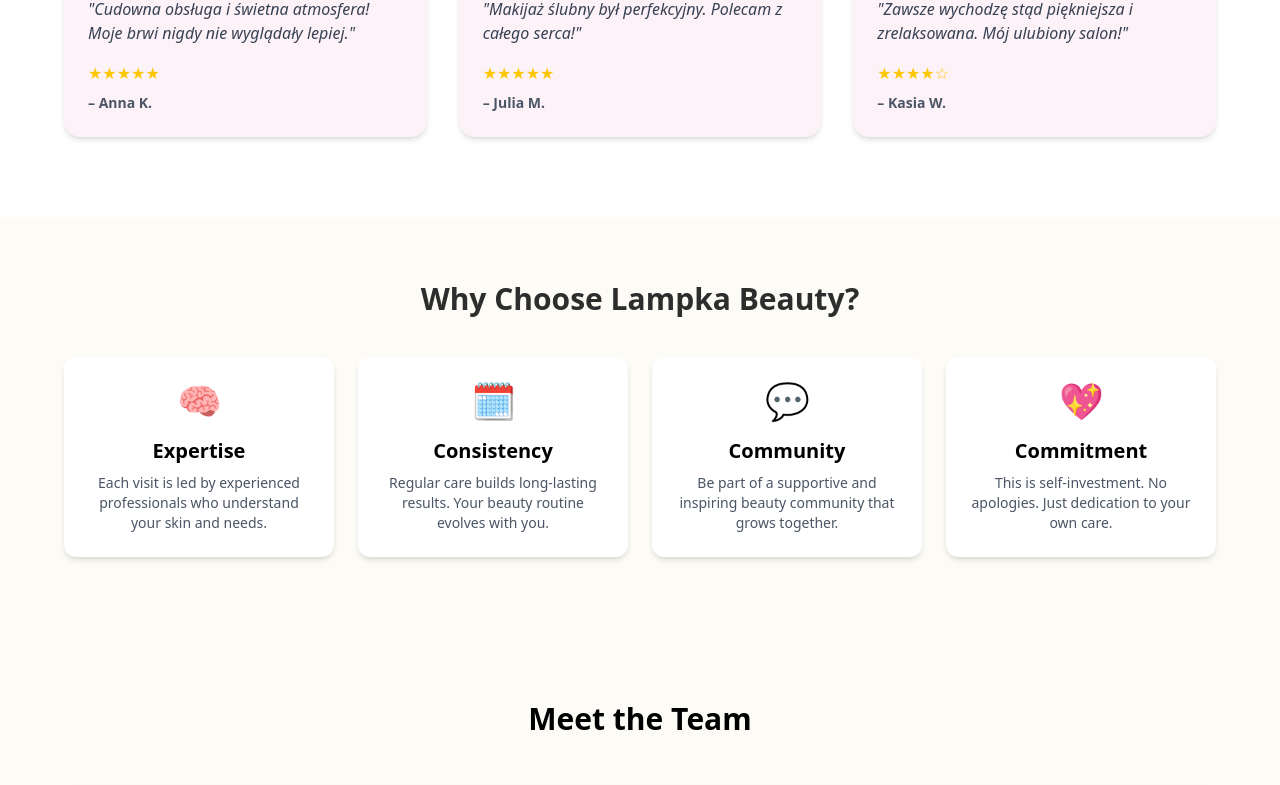
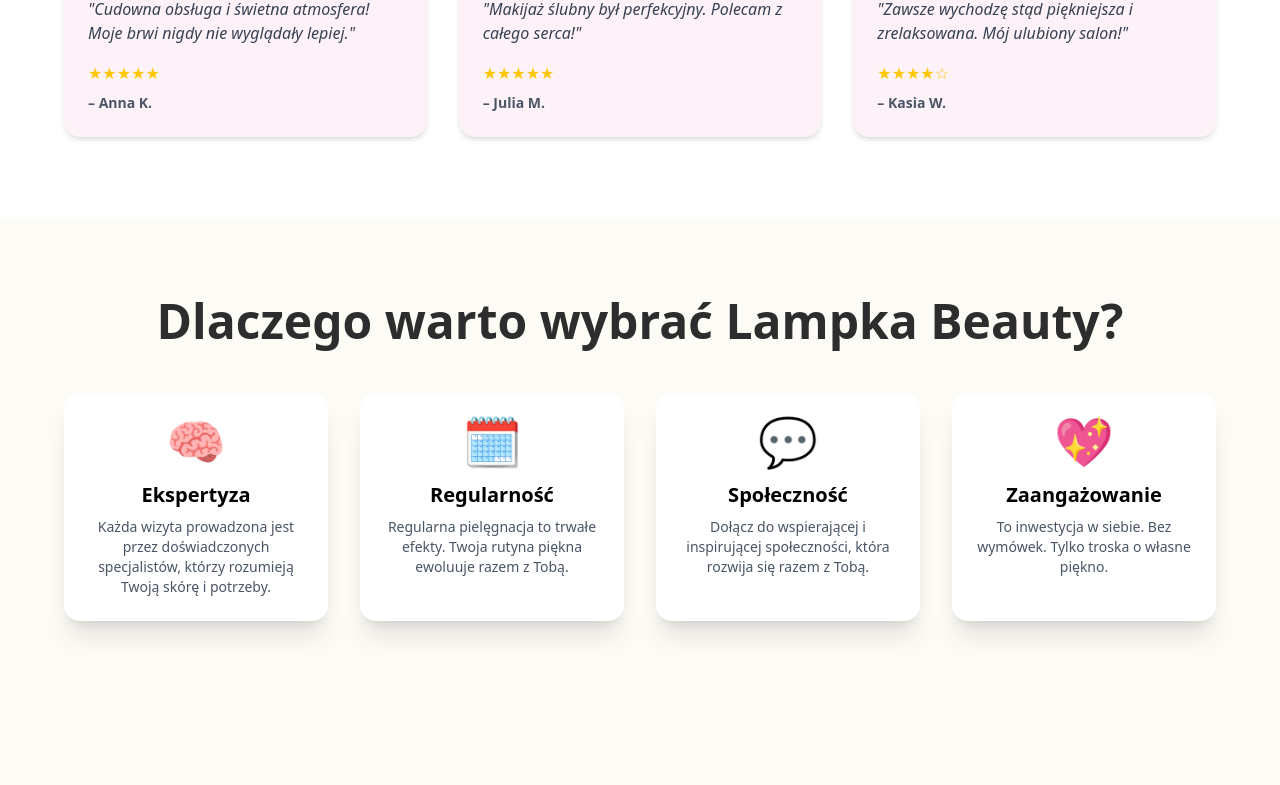
Before and after one commit to AlexBialas/Lampka-Beauty, a React (Vite) app in the folder client/: page / in a window 1280 px wide. Shown: the part 2000-2785 px from the top of the page. Built offline with nearby package versions, Linux system fonts and the light colour scheme.

Commit message:
Refactor Home with mapped animated sections and direction support

```diff
--- a/client/package.json
+++ b/client/package.json
@@ -11,9 +11,11 @@
   },
   "dependencies": {
     "@tailwindcss/vite": "^4.1.11",
+    "framer-motion": "^12.23.3",
     "react": "^19.1.0",
     "react-dom": "^19.1.0",
     "react-icons": "^5.5.0",
+    "react-intersection-observer": "^9.16.0",
     "react-router-dom": "^7.6.3",
     "tailwindcss": "^4.1.11"
   },
--- a/client/src/components/WhyUsSection.tsx
+++ b/client/src/components/WhyUsSection.tsx
@@ -1,46 +1,51 @@
+import FadeIn from "./animations/FadeInWhenVisible";
+// Możesz potem podmienić SVG-ikonki zamiast emoji
+
 const benefits = [
   {
-    title: "Expertise",
+    title: "Ekspertyza",
     description:
-      "Each visit is led by experienced professionals who understand your skin and needs.",
-    icon: "🧠", // Na razie emoji, potem ikony SVG
+      "Każda wizyta prowadzona jest przez doświadczonych specjalistów, którzy rozumieją Twoją skórę i potrzeby.",
+    icon: "🧠", // docelowo SVG
   },
   {
-    title: "Consistency",
+    title: "Regularność",
     description:
-      "Regular care builds long-lasting results. Your beauty routine evolves with you.",
+      "Regularna pielęgnacja to trwałe efekty. Twoja rutyna piękna ewoluuje razem z Tobą.",
     icon: "🗓️",
   },
   {
-    title: "Community",
+    title: "Społeczność",
     description:
-      "Be part of a supportive and inspiring beauty community that grows together.",
+      "Dołącz do wspierającej i inspirującej społeczności, która rozwija się razem z Tobą.",
     icon: "💬",
   },
   {
-    title: "Commitment",
+    title: "Zaangażowanie",
     description:
-      "This is self-investment. No apologies. Just dedication to your own care.",
+      "To inwestycja w siebie. Bez wymówek. Tylko troska o własne piękno.",
     icon: "💖",
   },
 ];
 
 const WhyUsSection = () => {
   return (
-    <section className="bg-[#fdfbf6] py-16 px-4 text-center">
-      <h2 className="text-3xl font-semibold mb-10 text-[#2d2d2d]">
-        Why Choose Lampka Beauty?
-      </h2>
-      <div className="grid md:grid-cols-4 gap-6 max-w-6xl mx-auto">
-        {benefits.map((benefit) => (
-          <div
-            key={benefit.title}
-            className="p-6 bg-white shadow-md rounded-xl"
-          >
-            <div className="text-4xl mb-4">{benefit.icon}</div>
-            <h3 className="text-xl font-semibold mb-2">{benefit.title}</h3>
-            <p className="text-gray-600 text-sm">{benefit.description}</p>
-          </div>
+    <section className="bg-[#fdfbf6] py-20 px-4 text-center">
+      <FadeIn direction="up">
+        <h2 className="text-4xl md:text-5xl font-bold mb-12 text-[#2d2d2d]">
+          Dlaczego warto wybrać Lampka Beauty?
+        </h2>
+      </FadeIn>
+
+      <div className="grid grid-cols-1 sm:grid-cols-2 md:grid-cols-4 gap-8 max-w-6xl mx-auto">
+        {benefits.map((benefit, index) => (
+          <FadeIn key={benefit.title} direction="up" delay={index * 0.2}>
+            <div className="p-6 bg-white shadow-xl rounded-2xl hover:shadow-2xl transition duration-300 h-full">
+              <div className="text-5xl mb-4">{benefit.icon}</div>
+              <h3 className="text-xl font-semibold mb-2">{benefit.title}</h3>
+              <p className="text-gray-600 text-sm">{benefit.description}</p>
+            </div>
+          </FadeIn>
         ))}
       </div>
     </section>
--- /dev/null
+++ b/client/src/components/animations/FadeInWhenVisible.tsx
@@ -0,0 +1,51 @@
+import { motion, useAnimation } from "framer-motion";
+import { useInView } from "react-intersection-observer";
+import { useEffect } from "react";
+
+interface Props {
+  children: React.ReactNode;
+  delay?: number;
+  direction?: "up" | "down" | "left" | "right";
+}
+
+const FadeInWhenVisible = ({
+  children,
+  delay = 0,
+  direction = "up",
+}: Props) => {
+  const controls = useAnimation();
+  const [ref, inView] = useInView({ triggerOnce: true, threshold: 0.1 });
+
+  useEffect(() => {
+    if (inView) {
+      controls.start("visible");
+    }
+  }, [controls, inView]);
+
+  const variants = {
+    hidden: {
+      opacity: 0,
+      y: direction === "up" ? 50 : direction === "down" ? -50 : 0,
+      x: direction === "left" ? 50 : direction === "right" ? -50 : 0,
+    },
+    visible: {
+      opacity: 1,
+      y: 0,
+      x: 0,
+    },
+  };
+
+  return (
+    <motion.div
+      ref={ref}
+      initial="hidden"
+      animate={controls}
+      transition={{ duration: 0.6, delay }}
+      variants={variants}
+    >
+      {children}
+    </motion.div>
+  );
+};
+
+export default FadeInWhenVisible;
--- a/client/src/pages/Home.tsx
+++ b/client/src/pages/Home.tsx
@@ -1,3 +1,4 @@
+import FadeInWhenVisible from "../components/animations/FadeInWhenVisible";
 import Hero from "../components/Hero";
 import AboutSection from "../components/AboutSection";
 import ServiceSection from "../components/ServiceSection";
@@ -5,18 +6,29 @@
 import Testimonials from "../components/Testimonials";
 import WhyUsSection from "../components/WhyUsSection";
 import MeetTheTeamSection from "../components/MeetTheTeamSection";
-import Footer from "../components/Footer";
+
+const sections = [
+  { component: <Hero />, direction: "up" },
+  { component: <AboutSection />, direction: "left" },
+  { component: <ServiceSection />, direction: "right" },
+  { component: <CTASection />, direction: "up" },
+  { component: <Testimonials />, direction: "left" },
+  { component: <WhyUsSection />, direction: "right" },
+  { component: <MeetTheTeamSection />, direction: "up" },
+];
 
 const Home = () => {
   return (
     <>
-      <Hero />
-      <AboutSection />
-      <ServiceSection />
-      <CTASection />
-      <Testimonials />
-      <WhyUsSection />
-      <MeetTheTeamSection />
+      {sections.map((sec, index) => (
+        <FadeInWhenVisible
+          key={index}
+          delay={index * 0.15}
+          direction={sec.direction as any}
+        >
+          {sec.component}
+        </FadeInWhenVisible>
+      ))}
     </>
   );
 };
--- /dev/null
+++ b/package.json
@@ -0,0 +1,5 @@
+{
+  "dependencies": {
+    "framer-motion": "^12.23.3"
+  }
+}
```
Also changed, not shown: 2 other files (tests, documents, lock files or other folders).
